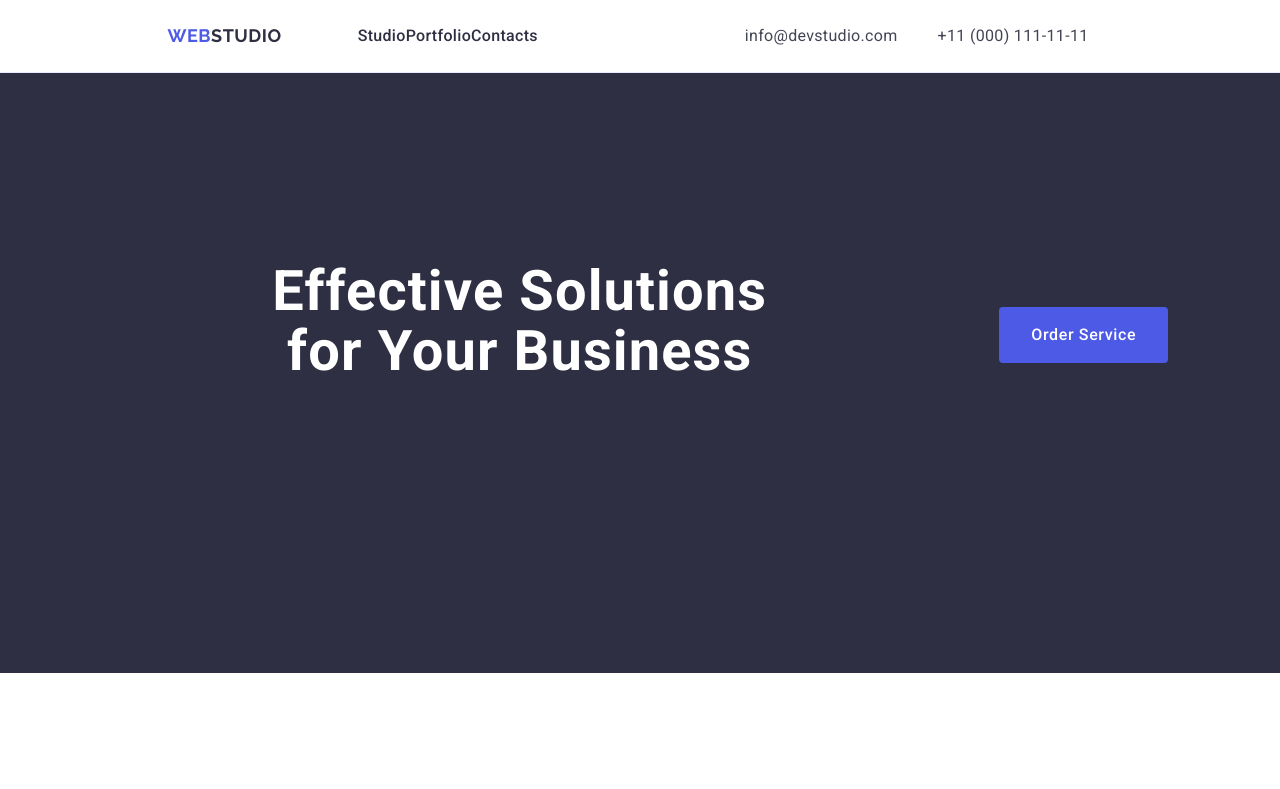
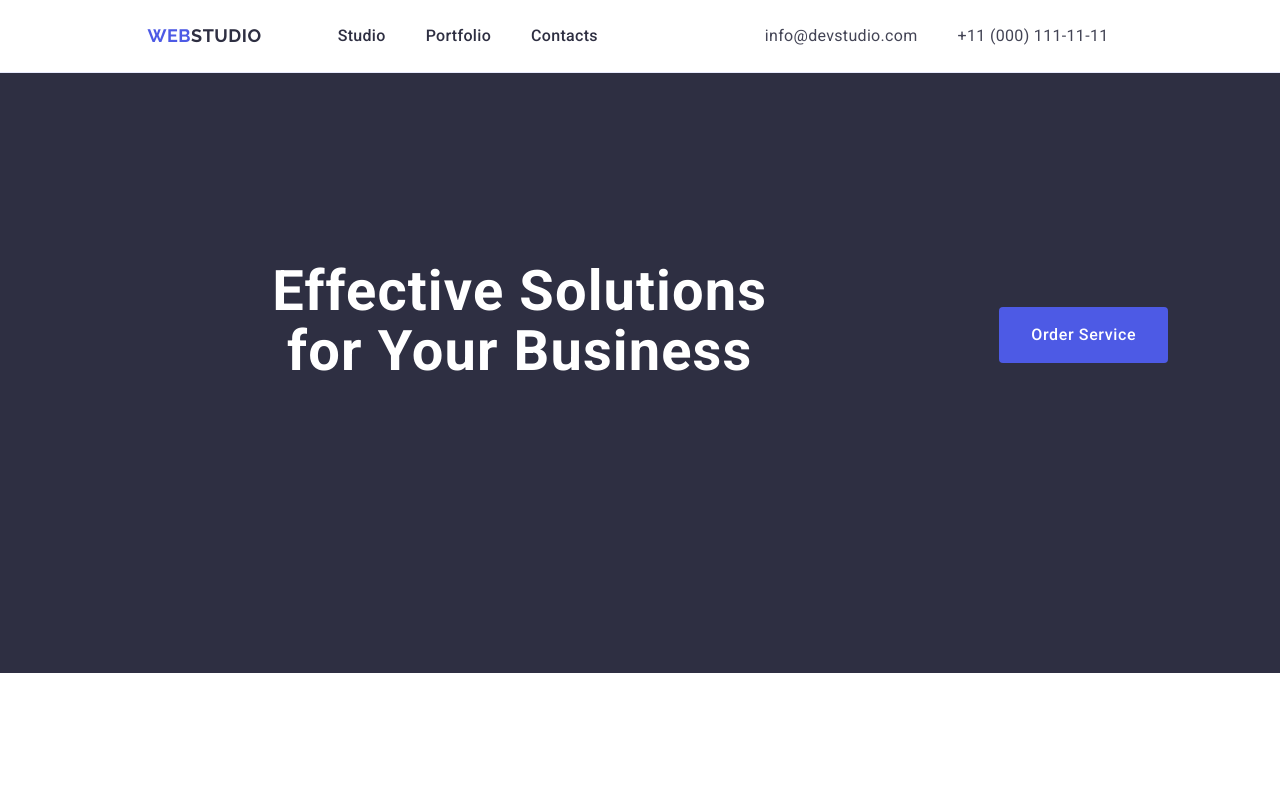
Before and after one commit to Andrii-Shevchenko/goit-markup-hw-03, a plain HTML site: page index.html in a window 1280 px wide. Shown: the top 789 px of the page. Drawn offline with nearby package versions, Linux system fonts and the light colour scheme.

Commit message:
fix failes

```diff
--- a/css/styles.css
+++ b/css/styles.css
@@ -70,6 +70,7 @@ img {
 .list {
   display: flex;
   align-items: center;
+  gap: 40px;
 }
 
 .item {
@@ -353,6 +354,8 @@ img {
   letter-spacing: 0.03em;
   text-transform: uppercase;
   color: #4d5ae5;
+  margin-bottom: 16px;
+  display: inline-block;
 }
 
 .footer-logo-part {
--- a/index.html
+++ b/index.html
@@ -29,13 +29,13 @@
             >Web<span class="logo-part">Studio</span></a
           >
           <ul class="list">
-            <li class="item">
+            <li class="header-item">
               <a href="#" class="item-text">Studio</a>
             </li>
-            <li class="item">
+            <li class="header-item">
               <a href="#" class="item-text">Portfolio</a>
             </li>
-            <li class="item">
+            <li class="header-item">
               <a href="#" class="item-text">Contacts</a>
             </li>
           </ul>
```
